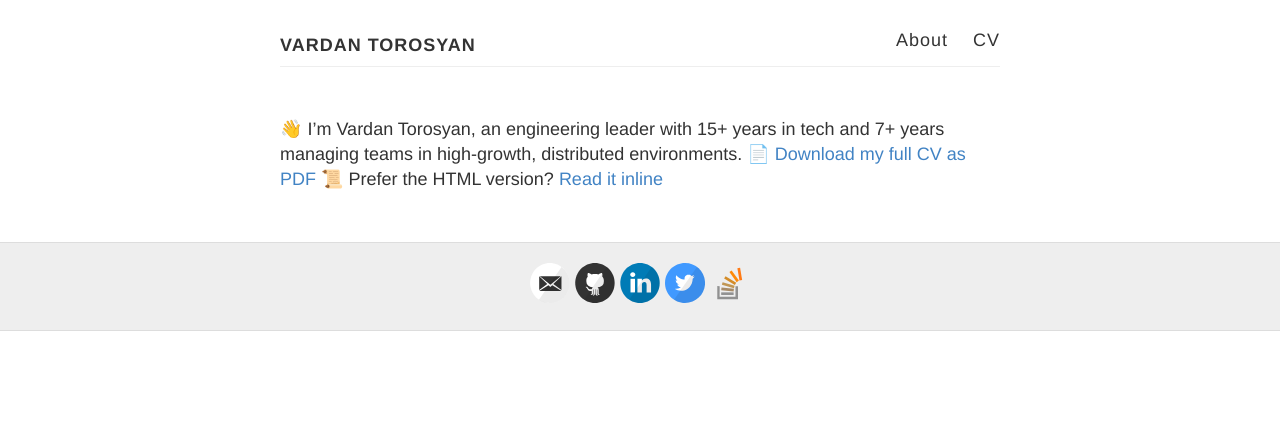
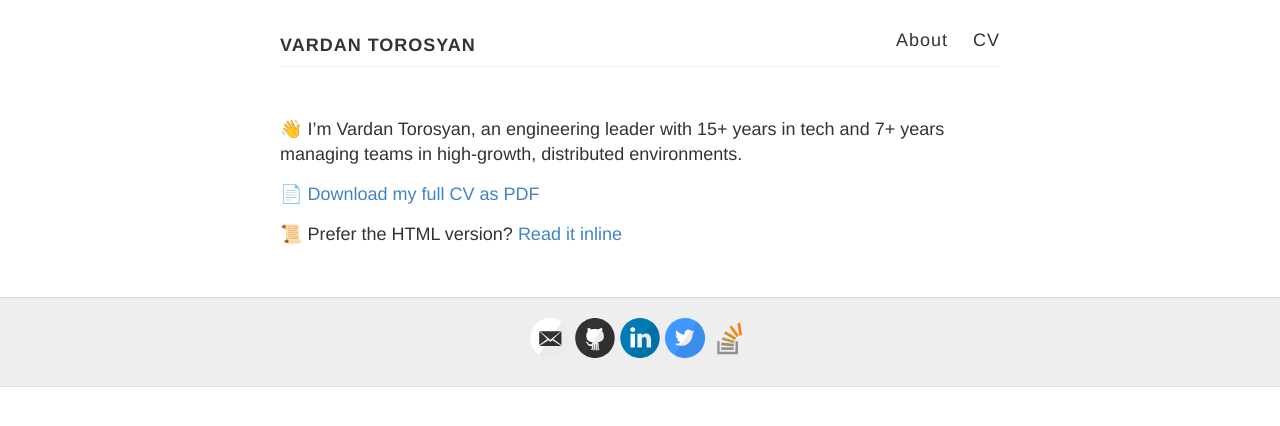
Before and after one commit to vtorosyan/vtorosyan.github.io, a Jekyll site: the page built from vardan_torosyan_cv.html, in a window 1280 px wide. Shown: the top 426 px of the page. Built offline with Jekyll 4.4.1, drawn with Linux system fonts in a browser that asks for light colours.

Commit message:
Add CV in html

```diff
--- a/vardan_torosyan_cv.html
+++ b/vardan_torosyan_cv.html
@@ -3,8 +3,14 @@ layout: default
 permalink: /vardan_torosyan_cv
 ---
 
+<p></p>
 👋 I’m Vardan Torosyan, an engineering leader with 15+ years in tech and 7+ years managing teams in high-growth, distributed environments.
+</p>
 
+<p>
 📄 <a href="{{ site.baseurl }}/VardanTorosyan2025.pdf">Download my full CV as PDF</a>
+</p>
 
+<p>
 📜 Prefer the HTML version? <a href="{{ site.baseurl }}/cv">Read it inline</a>
+</p>
```
